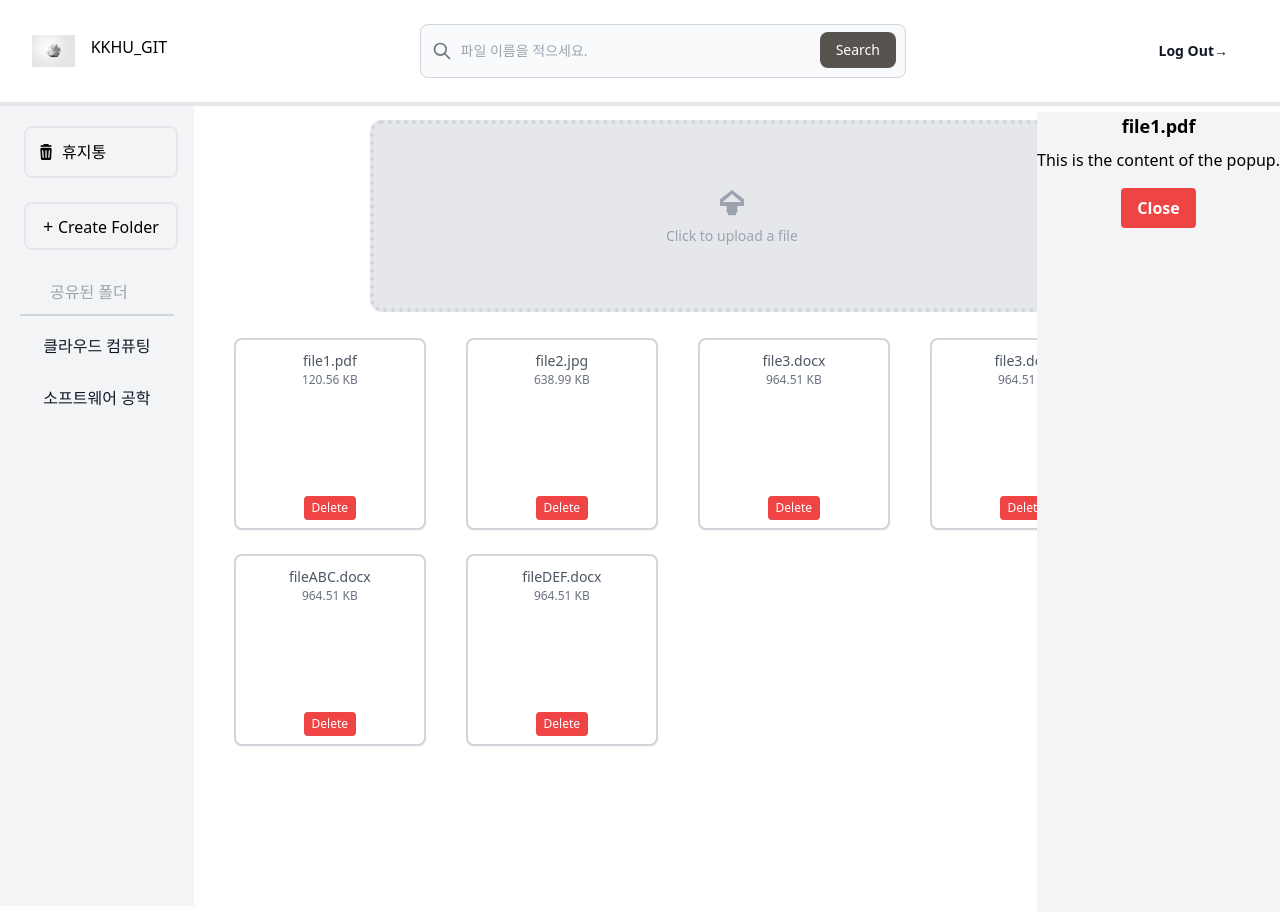
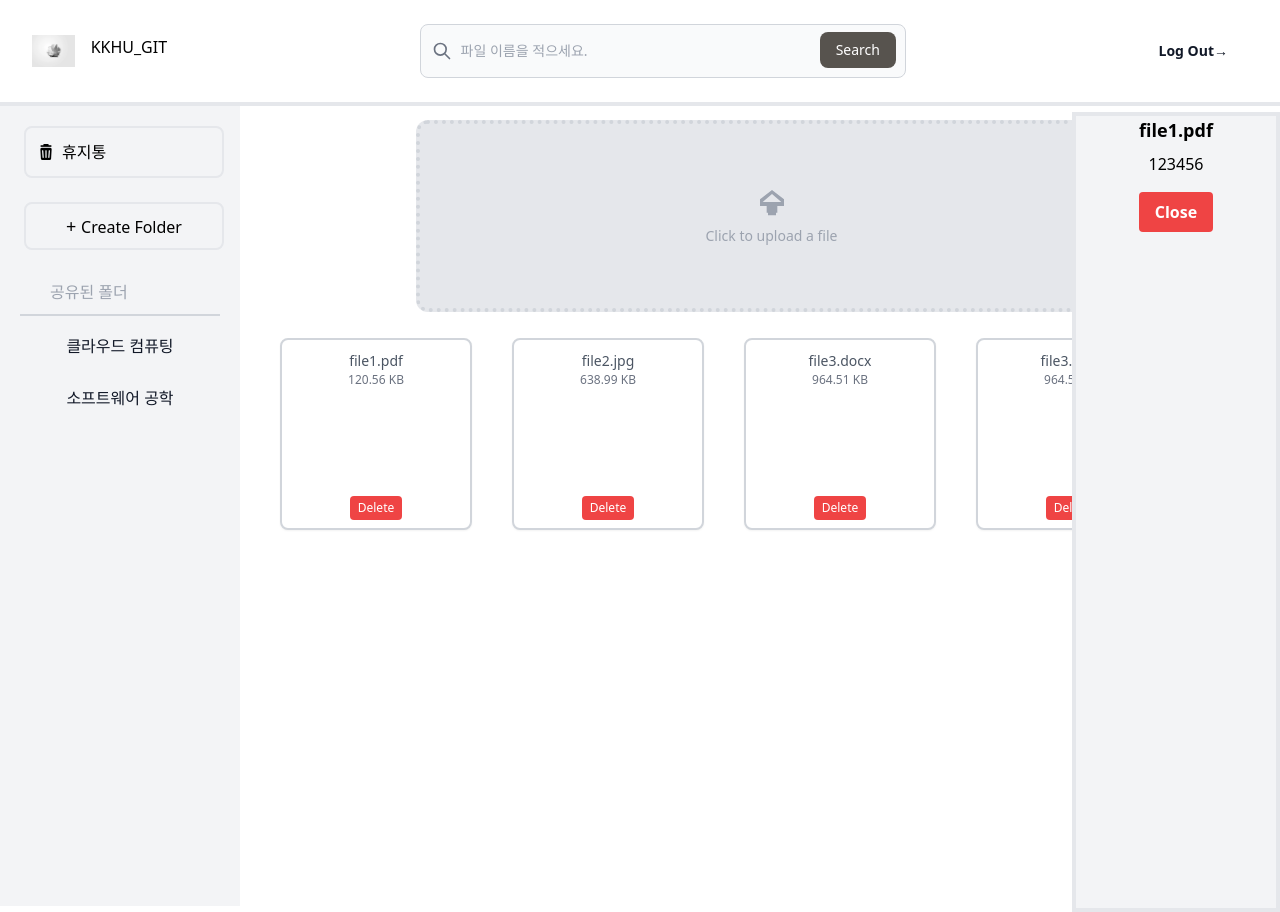
Before and after one commit to DropboxCloudComputing/DROPBOX_FE, a React (Create React App) app: page / in a window 1280 px wide. Both pictures are taken after a click on the button "file1.pdf". Built offline with nearby package versions, Linux system fonts and the light colour scheme.

Commit message:
FIX: filelist description

```diff
--- a/src/components/FileListCompoent.js
+++ b/src/components/FileListCompoent.js
@@ -1,9 +1,9 @@
 import React, { Fragment } from 'react';
-import { useRecoilState, useRecoilValue } from 'recoil';
+import { useRecoilState, useRecoilValue, useSetRecoilState } from 'recoil';
 import { fileListState, isFileOpenState,FileIdState } from '../recoil/atom';
 
 const FileDescription = ({ _id, props }) => {
-    const [isFileOpen, setIsFileOpen] = useRecoilState(isFileOpenState);
+    const setIsFileOpen = useSetRecoilState(isFileOpenState);
     const fileId = useRecoilValue(FileIdState);
 
 
@@ -14,9 +14,9 @@
     return (
         <>
             {fileId == _id &&
-                <div className={"text-center bg-gray-100 absolute top-28 right-0 h-full z-10 duration-75"}>
+                <div className={"text-center bg-gray-100 absolute top-28 bottom-28 right-0 h-screen z-10 duration-75 border-4 border-gray-200 w-52"}>
                     <h2 className="text-lg font-bold mb-2">{props.name}</h2>
-                    <p>This is the content of the popup.</p>
+                    <p>{props.size}</p>
                     <button
                         className="bg-red-500 hover:bg-red-700 text-white font-bold py-2 px-4 rounded mt-4"
                         onClick={handleDescriptionClose}
@@ -33,7 +33,7 @@
 const FileComponent = ({ id, description }) => {
     const [fileList, setFileList] = useRecoilState(fileListState);
     const [isFileOpen, setIsFileOpen] = useRecoilState(isFileOpenState);
-    const [fileId,setFileId] = useRecoilState(FileIdState);
+    const setFileId = useSetRecoilState(FileIdState);
 
     const handleDelete = (fileId) => {
         setFileList(fileList.filter((file) => file.id !== fileId));
@@ -42,8 +42,6 @@
     const handleFileOpen = (event) => {
         setFileId(event.target.value);
         setIsFileOpen(true);
-        console.log(fileId);
-        console.log(isFileOpen);
     }
 
     function formatBytes(bytes, decimals = 2) {
--- a/src/components/MainPageComponent.js
+++ b/src/components/MainPageComponent.js
@@ -18,7 +18,7 @@
                 <div className="flex-col justify-center items-center">
                     <UploadComponent/>
                     <div className='flex flex-wrap ml-5 text-center'>
-                        {fileList.map((file) => (
+                        {fileList.filter((file) => file.is_delete === 0).map((file) => (
                             <FileComponent key={file.id} id={file.id} description={file}/>
                         ))}
                     </div>
--- a/src/components/UploadComponent.js
+++ b/src/components/UploadComponent.js
@@ -1,35 +1,3 @@
-// import React from "react";
-// const UploadComponent = (props) => {
-//     //flex items-center justify-center w-auto
-//     const { open, close, } = props;
-
-//     return (
-//         <>
-//             <div  class="z-40 static" className={open ? 'openModal' : 'modal'}>
-//                 {open ? (
-//                     <div class="flex items-center justify-center w-auto">
-//                         <label for="dropzone-file" class="flex flex-col items-center justify-center w-full h-64 border-2 border-gray-300 border-dashed rounded-lg cursor-pointer bg-gray-50 dark:hover:bg-bray-800 dark:bg-gray-700 hover:bg-gray-100 dark:border-gray-600 dark:hover:border-gray-500 dark:hover:bg-gray-600">
-//                             <div class="flex flex-col items-center justify-center pt-5 pb-6">
-//                                 <svg aria-hidden="true" class="w-10 h-10 mb-3 text-gray-400" fill="none" stroke="currentColor" viewBox="0 0 24 24" xmlns="http://www.w3.org/2000/svg"><path stroke-linecap="round" stroke-linejoin="round" stroke-width="2" d="M7 16a4 4 0 01-.88-7.903A5 5 0 1115.9 6L16 6a5 5 0 011 9.9M15 13l-3-3m0 0l-3 3m3-3v12"></path></svg>
-//                                 <p class="mb-2 text-sm text-gray-500 dark:text-gray-400"><span class="font-semibold">Click to upload</span> or drag and drop</p>
-//                                 <p class="text-xs text-gray-500 dark:text-gray-400">SVG, PNG, JPG or GIF (MAX. 800x400px)</p>
-//                             </div>
-//                             <input id="dropzone-file" type="file" class="hidden" />
-//                         </label>
-//                         <footer>
-//                             <button className="close" onClick={close}>
-//                                 close
-//                             </button>
-//                         </footer>
-//                     </div>
-//                 ) : null}
-//             </div>
-//         </>
-//     );
-// };
-
-// export default UploadComponent;
-
 import React, { Fragment } from 'react';
 import { useRecoilState } from 'recoil';
 import { fileListState } from "../recoil/atom";
@@ -45,6 +13,7 @@
             id: file.lastModified,
             name: file.name,
             size: file.size,
+            is_delete: 0
         };
 
         setFileList([...fileList, newFile]);
@@ -53,7 +22,7 @@
     return (
         <Fragment>
             <form onSubmit={handleFileChange}>
-                <div className="mx-44 my-3.5 relative w-8/12 h-48 bg-gray-200 border-4 border-dotted border-gray-300 rounded-xl overflow-hidden">
+                <div className="mx-44 my-3.5 relative w-9/12 h-48 bg-gray-200 border-4 border-dotted border-gray-300 rounded-xl overflow-hidden">
                     <label htmlFor="file-input" className="absolute inset-0 cursor-pointer">
                         <input id="file-input" type="file" className="sr-only" onChange={handleFileChange} />
                         <span className="absolute inset-0 flex flex-col items-center justify-center text-gray-400">
@@ -65,7 +34,6 @@
                     </label>
                 </div>
             </form>
-
         </Fragment>
     );
 }
--- a/src/containers/MainPageContainer.js
+++ b/src/containers/MainPageContainer.js
@@ -4,7 +4,7 @@
 const MainPageContainer = () => {
     return(
         <>
-            <MainPageComponent is_trash={false}/>
+            <MainPageComponent />
         </>
     );
 };
--- a/src/containers/TrashbinContainer.js
+++ b/src/containers/TrashbinContainer.js
@@ -7,6 +7,7 @@
 
 const TrashbinContainer = () => {
     const fileList = useRecoilValue(fileListState);
+
     return (
         <>
             <Header />
@@ -14,7 +15,7 @@
                 <Sidebar />
                 <div className="flex-col justify-center items-center">
                     <div className='flex flex-wrap ml-5 text-center'>
-                        {fileList.map((file) => (
+                        {fileList.filter((file) => file.is_delete === 1).map((file) => (
                             <FileComponent key={file.id} id={file.id} description={file} />
                         ))}
                     </div>
```
